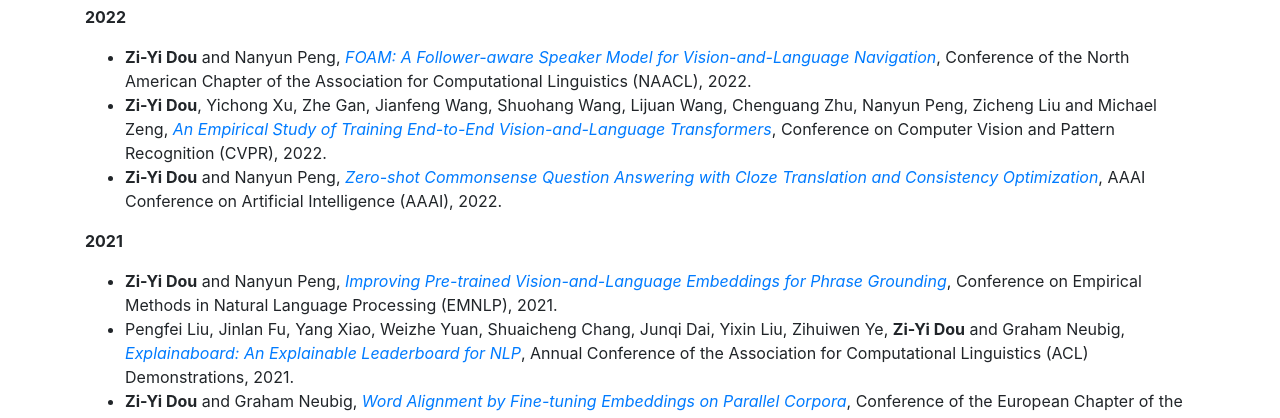
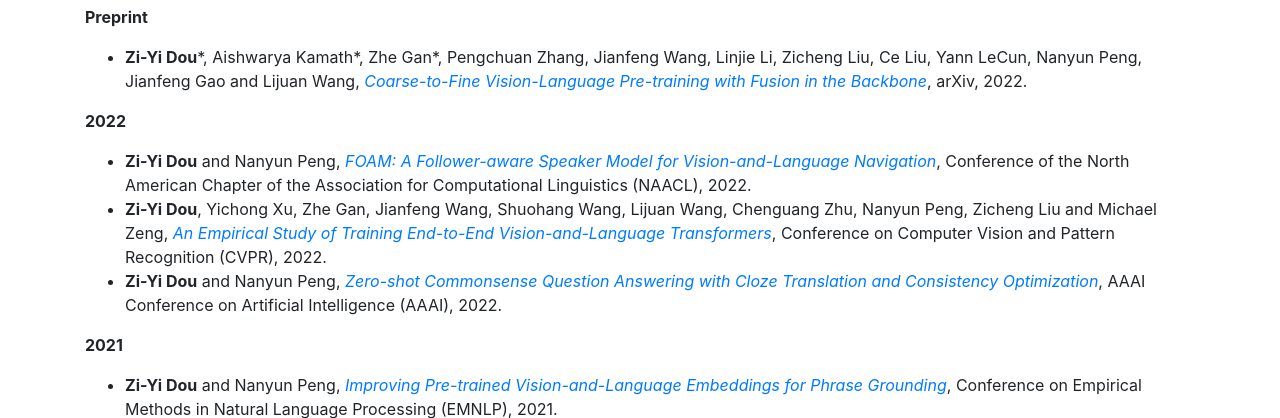
Before and after one commit to zdou0830/zdou0830.github.io, a website: page index.html in a window 1280 px wide. Shown: the part 345-763 px from the top of the page. Drawn offline with Linux system fonts and the light colour scheme.

Commit message:
foam, fiber

```diff
--- a/index.html
+++ b/index.html
@@ -75,16 +75,20 @@
     <!-- Call to Action Well -->
     <div class=" my-4 text-left">
       <h2>Publications </h2>
+      <p> <strong> Preprint</strong> </p>
+      <ul>
+        <li> <strong>Zi-Yi Dou</strong>*, Aishwarya Kamath*, Zhe Gan*, Pengchuan Zhang, Jianfeng Wang, Linjie Li, Zicheng Liu, Ce Liu, Yann LeCun, Nanyun Peng, Jianfeng Gao and Lijuan Wang, <a href="https://arxiv.org/abs/2206.07643"><em>Coarse-to-Fine Vision-Language Pre-training with Fusion in the Backbone</em></a>, arXiv, 2022. </li>
+      </ul>
       <p> <strong> 2022</strong> </p>
       <ul>
-        <li> <strong>Zi-Yi Dou</strong> and Nanyun Peng, <a href="https://openreview.net/forum?id=SUQxDvQGrbc"><em>FOAM: A Follower-aware Speaker Model for Vision-and-Language Navigation</em></a>, Conference of the North American Chapter of the Association for Computational Linguistics (NAACL), 2022. </li>
+        <li> <strong>Zi-Yi Dou</strong> and Nanyun Peng, <a href="https://arxiv.org/abs/2206.04294"><em>FOAM: A Follower-aware Speaker Model for Vision-and-Language Navigation</em></a>, Conference of the North American Chapter of the Association for Computational Linguistics (NAACL), 2022. </li>
         <li> <strong>Zi-Yi Dou</strong>, Yichong Xu, Zhe Gan, Jianfeng Wang, Shuohang Wang, Lijuan Wang, Chenguang Zhu, Nanyun Peng, Zicheng Liu and Michael Zeng, <a href="https://arxiv.org/abs/2111.02387"><em>An Empirical Study of Training End-to-End Vision-and-Language Transformers</em></a>, Conference on Computer Vision and Pattern Recognition (CVPR), 2022.  </li>
         <li> <strong>Zi-Yi Dou</strong> and Nanyun Peng, <a href="https://arxiv.org/abs/2201.00136"><em>Zero-shot Commonsense Question Answering with Cloze Translation and Consistency Optimization</em></a>, AAAI Conference on Artificial Intelligence (AAAI), 2022. </li>
       </ul>
       <p> <strong> 2021</strong> </p>
       <ul>
         <li> <strong>Zi-Yi Dou</strong> and Nanyun Peng, <a href="https://aclanthology.org/2021.emnlp-main.513/"><em>Improving Pre-trained Vision-and-Language Embeddings for Phrase Grounding</em></a>, Conference on Empirical Methods in Natural Language Processing (EMNLP), 2021. </li>
-        <li> Pengfei Liu, Jinlan Fu, Yang Xiao, Weizhe Yuan, Shuaicheng Chang, Junqi Dai, Yixin Liu, Zihuiwen Ye, <strong>Zi-Yi Dou</strong> and Graham Neubig, <a href="https://arxiv.org/abs/2104.06387"><em>Explainaboard: An Explainable Leaderboard for NLP</em></a>, Annual Conference of the Association for Computational Linguistics (ACL) Demonstrations, 2021. </li>
+        <li> Pengfei Liu, Jinlan Fu, Yang Xiao, Weizhe Yuan, Shuaicheng Chang, Junqi Dai, Yixin Liu, Zihuiwen Ye, <strong>Zi-Yi Dou</strong> and Graham Neubig, <a href="https://arxiv.org/abs/2104.06387"><em>Explainaboard: An Explainable Leaderboard for NLP</em></a>, Conference of the Association for Computational Linguistics (ACL) Demonstrations, 2021. </li>
         <li> <strong>Zi-Yi Dou</strong> and Graham Neubig, <a href="https://arxiv.org/abs/2101.08231"><em>Word Alignment by Fine-tuning Embeddings on Parallel Corpora</em></a>, Conference of the European Chapter of the Association for Computational Linguistics (EACL), 2021. </li>
         <li> <strong>Zi-Yi Dou</strong>, Pengfei Liu, Hiroaki Hayashi, Zhengbao Jiang and Graham Neubig, <a href="https://arxiv.org/abs/2010.08014"><em>GSum: A General Framework for Guided Neural Abstractive Summarization</em></a>, Conference of the North American Chapter of the Association for Computational Linguistics (NAACL), 2021. </li>
         <li> Yixin Liu, <strong>Zi-Yi Dou</strong>, and Pengfei Liu, <a href="https://arxiv.org/abs/2104.07210"><em>RefSum: Refactoring Neural Summarization</em></a>, Conference of the North American Chapter of the Association for Computational Linguistics (NAACL), 2021. </li>
@@ -121,7 +125,7 @@
       <h2>Education</h2>
       <ul>
         <li> Ph.D. Student in Computer Science. University of California, Los Angeles. Aug. 2021 - Present </li>
-        <li> Ph.D. Student in Computer Science (Transferred). University of Southern California. Aug.2020 - Aug. 2021 </li>
+        <li> Ph.D. Student in Computer Science (Transferred). University of Southern California. Aug. 2020 - Aug. 2021 </li>
         <li> M.S. in Language Technologies. Carnegie Mellon University. Aug. 2018 - Aug. 2020 </li>
         <li> B.S. in Computer Science, Minor in Statistics. Nanjing University. Sep. 2014 - Jul. 2018 </li>
       </ul>
```
